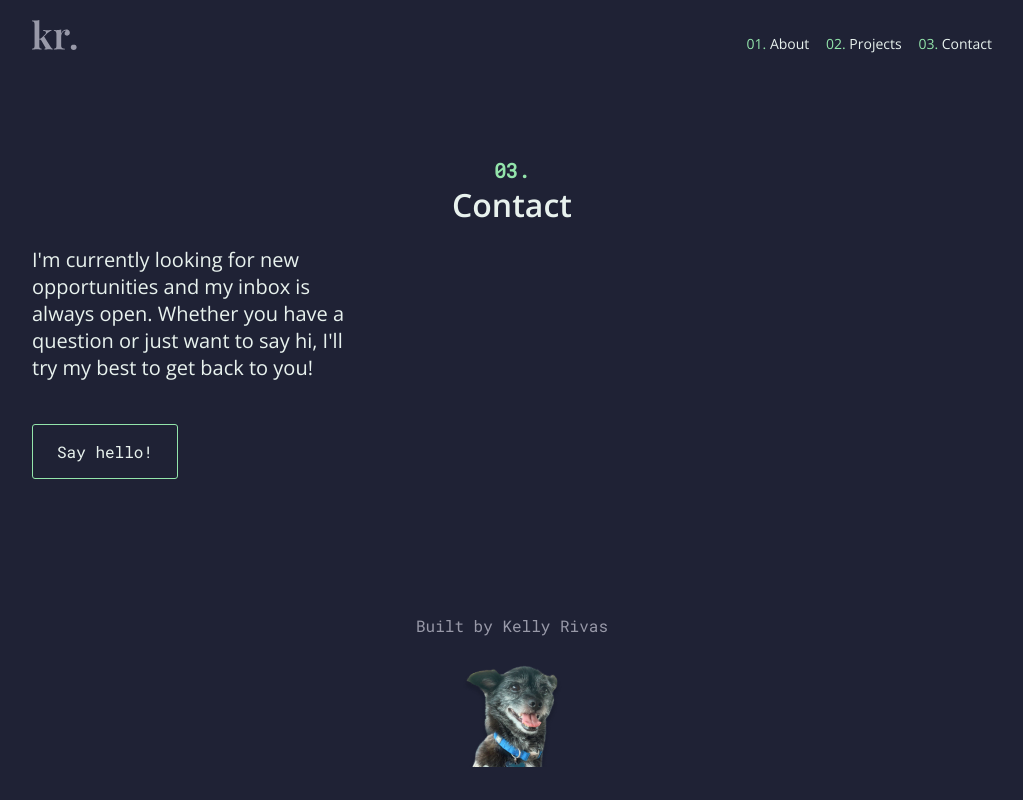
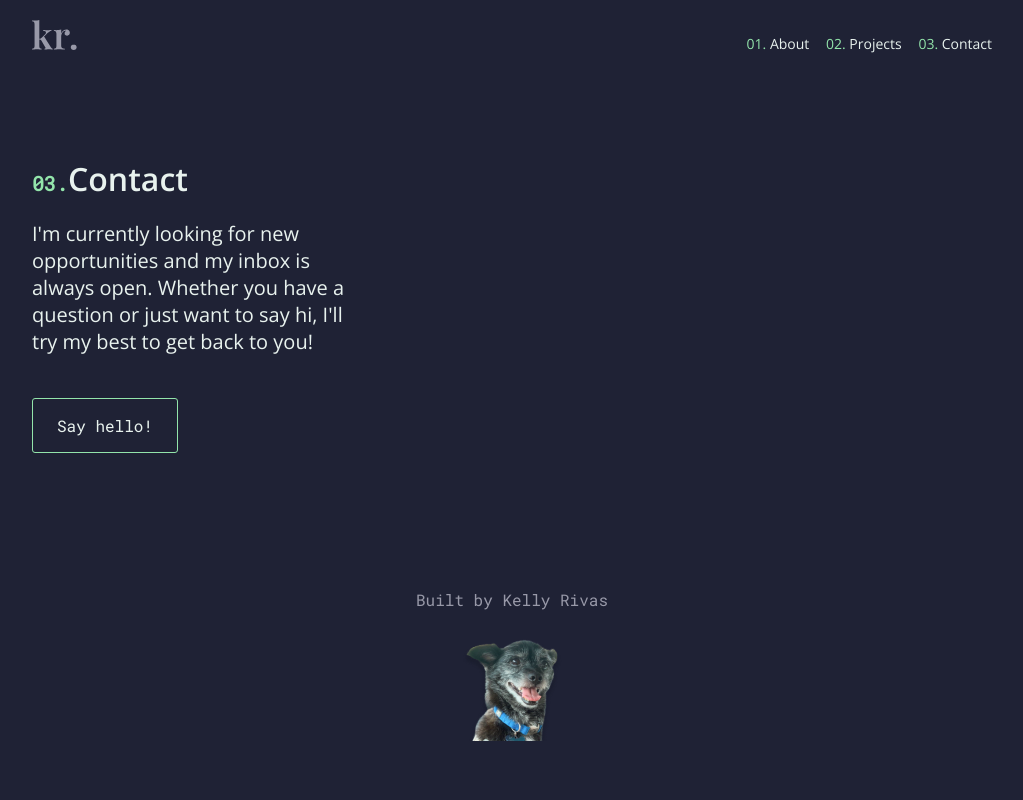
Before and after one commit to kvrivas854/kvr-portfolio, a React (Create React App) app: page /contact in a window 1280 px wide. Shown: the whole page, without its empty margins (128-1151 px from the left). Built offline with nearby package versions, Linux system fonts and the light colour scheme.

Commit message:
fixed alignment for contact page number

```diff
--- a/src/components/Contact/index.js
+++ b/src/components/Contact/index.js
@@ -8,8 +8,8 @@ function Contact() {
 
   return (
     <div className="m-20">
-      <div className="flex flex-column text-center text-2xl semi-bold green-light"><span className="number green-base text-lg roboto">03.</span>Contact</div>
-      <p className="flex-column text-lg green-light box-sizing">
+      <div className="text-2xl semi-bold green-light"><span className="number green-base text-lg roboto">03.</span>Contact</div>
+      <p className="text-lg green-light box-sizing">
       I'm currently looking for new opportunities and my inbox is always open. Whether you have a question or just want to say hi, I'll try my best to get back to you!
       </p>
       <button className="spacing green-light text-md green-base hover green-button roboto">
```
